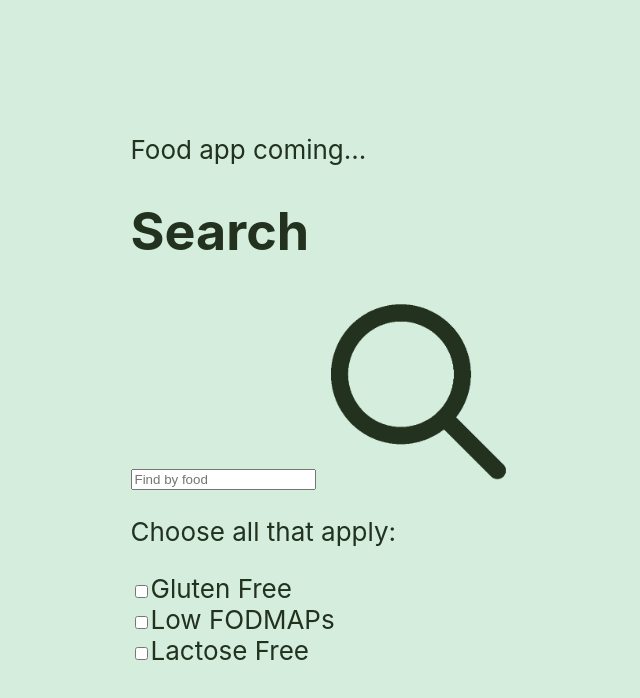
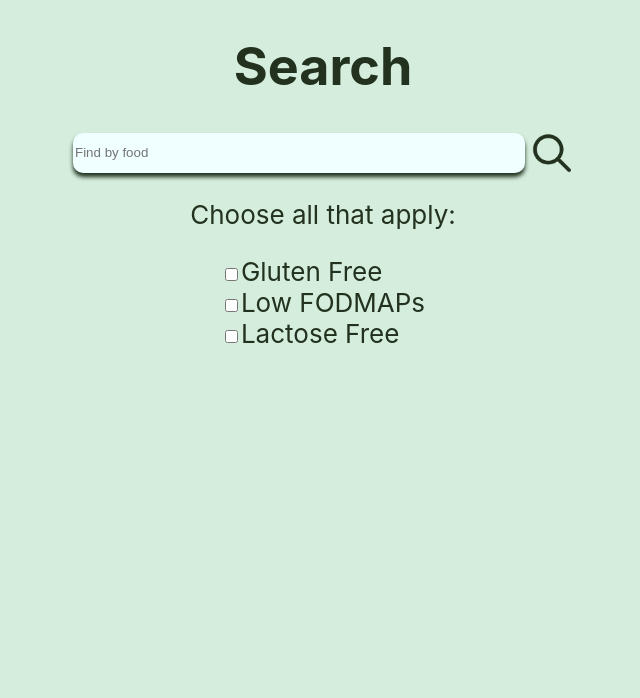
Before and after one commit to SchoolOfCode/bc13_final-project_front-end-6-weddings-a-seamonkey, a React (Create React App) app: page / in a window 1280 px wide. Shown: the top 698 px of the page, without its empty margins (317-957 px from the left). Built offline with nearby package versions, Linux system fonts and the light colour scheme; no server answers.

Commit message:
setting up search

```diff
--- a/src/Components/App/App.css
+++ b/src/Components/App/App.css
@@ -10,10 +10,10 @@
   /* text-align: center; */
   background-color: var(--background-color);
   min-height: 100vh;
+  min-width: 100vw;
   display: flex;
     flex-direction: column;
     align-items: center;
-    justify-content: center;
     font-size: calc(10px + 2vmin);
     color: var(--font-color);
 }
--- a/src/Components/App/App.js
+++ b/src/Components/App/App.js
@@ -4,10 +4,7 @@ import Search from "../Search/Search.js";
 function App() {
 	return (
 		<div className="App">
-			<header className="App-header">
-				Food app coming...
 				<Search />
-			</header>
 		</div>
 	);
 }
--- a/src/Components/Search/Search.css
+++ b/src/Components/Search/Search.css
@@ -2,3 +2,31 @@
     display: flex;
     flex-direction: column;
 }
+
+.search{
+    display: flex;
+    gap: 5px;
+    width: 95%;
+    justify-content: center;
+    max-width: 500px;
+}
+
+.search > input {
+    border-radius: 10px;
+    background-color: #F0FFFF;
+    border-style: none;
+    box-shadow: 0px 4px 4px #23321F;
+    width: 90%;
+}
+
+.search > img {
+    height: 40px;
+    width: auto;
+}
+
+.searchComponent{
+    width: 90%;
+    display:flex;
+    flex-direction: column;
+    align-items: center;
+}
--- a/src/Components/Search/Search.js
+++ b/src/Components/Search/Search.js
@@ -150,9 +150,9 @@ setSearch({...search, fodmap: !e.target.checked})
   */
 
 	return (
-		<div>
-			<h1>Search</h1>
-			<div className="input-field-container">
+		<div className="searchComponent">
+			<h1 className="title">Search</h1>
+			<div className="search">
 				<input
 					type="text"
 					placeholder="Find by food"
```
